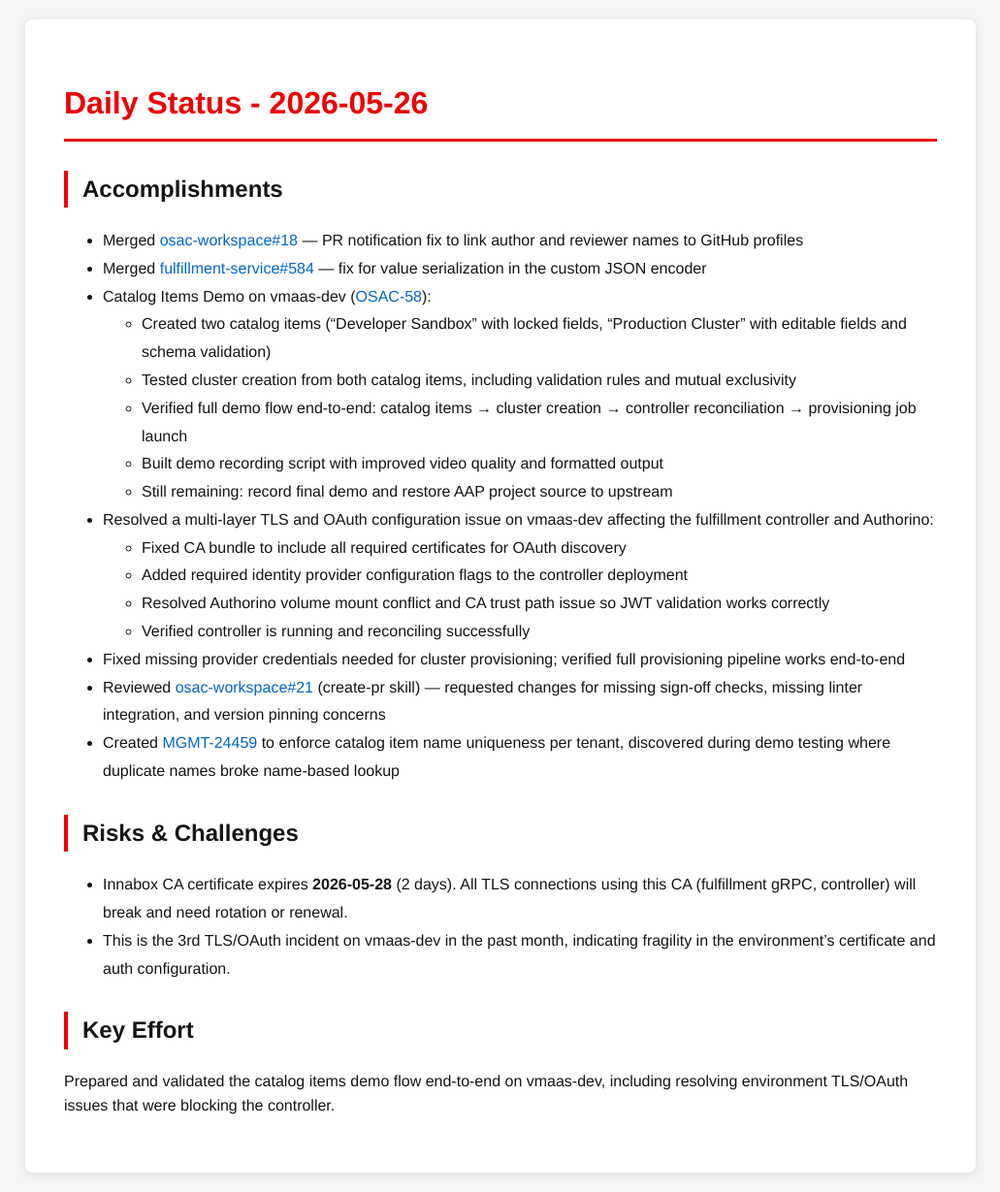
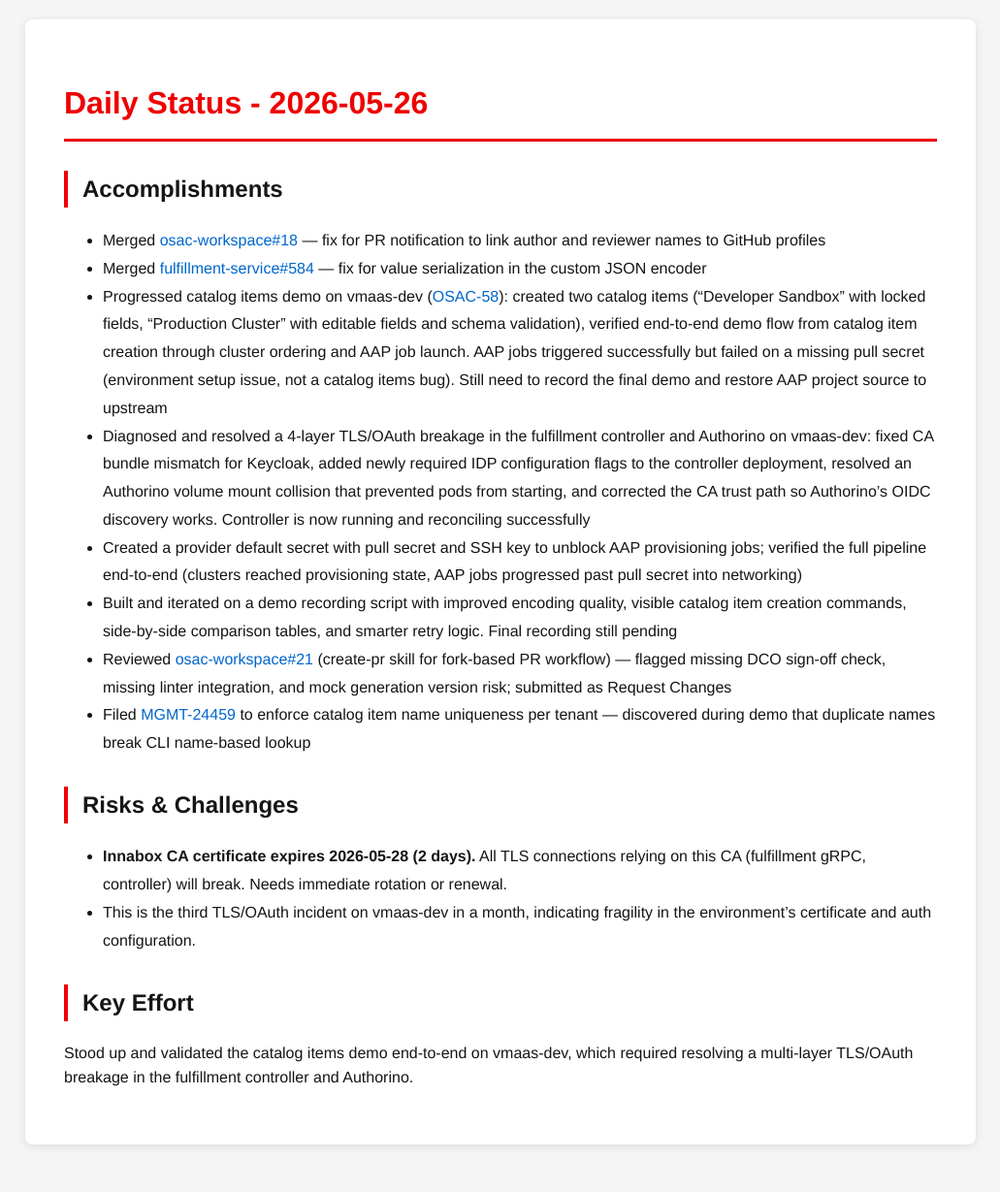
Before and after one commit to tzvatot/daily-status, a Jekyll site: the page built from 2026-05-26.md, in a window 1280 px wide. Shown: the whole page at 97% size, without its empty margins (124-1155 px from the left). Built offline with Jekyll 4.4.1, drawn with Linux system fonts in a browser that asks for light colours; after the commit the page ends 1200 px from its top, so only the background shows below that.

Commit message:
Daily status update - 2026-05-26

```diff
--- a/2026-05-26.md
+++ b/2026-05-26.md
@@ -7,29 +7,18 @@ date: 2026-05-26
 # Daily Status - 2026-05-26
 
 ## Accomplishments
-
-- Merged [osac-workspace#18](https://github.com/osac-project/osac-workspace/pull/18) — PR notification fix to link author and reviewer names to GitHub profiles
+- Merged [osac-workspace#18](https://github.com/osac-project/osac-workspace/pull/18) — fix for PR notification to link author and reviewer names to GitHub profiles
 - Merged [fulfillment-service#584](https://github.com/osac-project/fulfillment-service/pull/584) — fix for value serialization in the custom JSON encoder
-- Catalog Items Demo on vmaas-dev ([OSAC-58](https://redhat.atlassian.net/browse/OSAC-58)):
-  - Created two catalog items ("Developer Sandbox" with locked fields, "Production Cluster" with editable fields and schema validation)
-  - Tested cluster creation from both catalog items, including validation rules and mutual exclusivity
-  - Verified full demo flow end-to-end: catalog items → cluster creation → controller reconciliation → provisioning job launch
-  - Built demo recording script with improved video quality and formatted output
-  - Still remaining: record final demo and restore AAP project source to upstream
-- Resolved a multi-layer TLS and OAuth configuration issue on vmaas-dev affecting the fulfillment controller and Authorino:
-  - Fixed CA bundle to include all required certificates for OAuth discovery
-  - Added required identity provider configuration flags to the controller deployment
-  - Resolved Authorino volume mount conflict and CA trust path issue so JWT validation works correctly
-  - Verified controller is running and reconciling successfully
-- Fixed missing provider credentials needed for cluster provisioning; verified full provisioning pipeline works end-to-end
-- Reviewed [osac-workspace#21](https://github.com/osac-project/osac-workspace/pull/21) (create-pr skill) — requested changes for missing sign-off checks, missing linter integration, and version pinning concerns
-- Created [MGMT-24459](https://redhat.atlassian.net/browse/MGMT-24459) to enforce catalog item name uniqueness per tenant, discovered during demo testing where duplicate names broke name-based lookup
+- Progressed catalog items demo on vmaas-dev ([OSAC-58](https://redhat.atlassian.net/browse/OSAC-58)): created two catalog items ("Developer Sandbox" with locked fields, "Production Cluster" with editable fields and schema validation), verified end-to-end demo flow from catalog item creation through cluster ordering and AAP job launch. AAP jobs triggered successfully but failed on a missing pull secret (environment setup issue, not a catalog items bug). Still need to record the final demo and restore AAP project source to upstream
+- Diagnosed and resolved a 4-layer TLS/OAuth breakage in the fulfillment controller and Authorino on vmaas-dev: fixed CA bundle mismatch for Keycloak, added newly required IDP configuration flags to the controller deployment, resolved an Authorino volume mount collision that prevented pods from starting, and corrected the CA trust path so Authorino's OIDC discovery works. Controller is now running and reconciling successfully
+- Created a provider default secret with pull secret and SSH key to unblock AAP provisioning jobs; verified the full pipeline end-to-end (clusters reached provisioning state, AAP jobs progressed past pull secret into networking)
+- Built and iterated on a demo recording script with improved encoding quality, visible catalog item creation commands, side-by-side comparison tables, and smarter retry logic. Final recording still pending
+- Reviewed [osac-workspace#21](https://github.com/osac-project/osac-workspace/pull/21) (create-pr skill for fork-based PR workflow) — flagged missing DCO sign-off check, missing linter integration, and mock generation version risk; submitted as Request Changes
+- Filed [MGMT-24459](https://redhat.atlassian.net/browse/MGMT-24459) to enforce catalog item name uniqueness per tenant — discovered during demo that duplicate names break CLI name-based lookup
 
 ## Risks & Challenges
-
-- Innabox CA certificate expires **2026-05-28** (2 days). All TLS connections using this CA (fulfillment gRPC, controller) will break and need rotation or renewal.
-- This is the 3rd TLS/OAuth incident on vmaas-dev in the past month, indicating fragility in the environment's certificate and auth configuration.
+- **Innabox CA certificate expires 2026-05-28 (2 days).** All TLS connections relying on this CA (fulfillment gRPC, controller) will break. Needs immediate rotation or renewal.
+- This is the third TLS/OAuth incident on vmaas-dev in a month, indicating fragility in the environment's certificate and auth configuration.
 
 ## Key Effort
-
-Prepared and validated the catalog items demo flow end-to-end on vmaas-dev, including resolving environment TLS/OAuth issues that were blocking the controller.
+Stood up and validated the catalog items demo end-to-end on vmaas-dev, which required resolving a multi-layer TLS/OAuth breakage in the fulfillment controller and Authorino.
```
